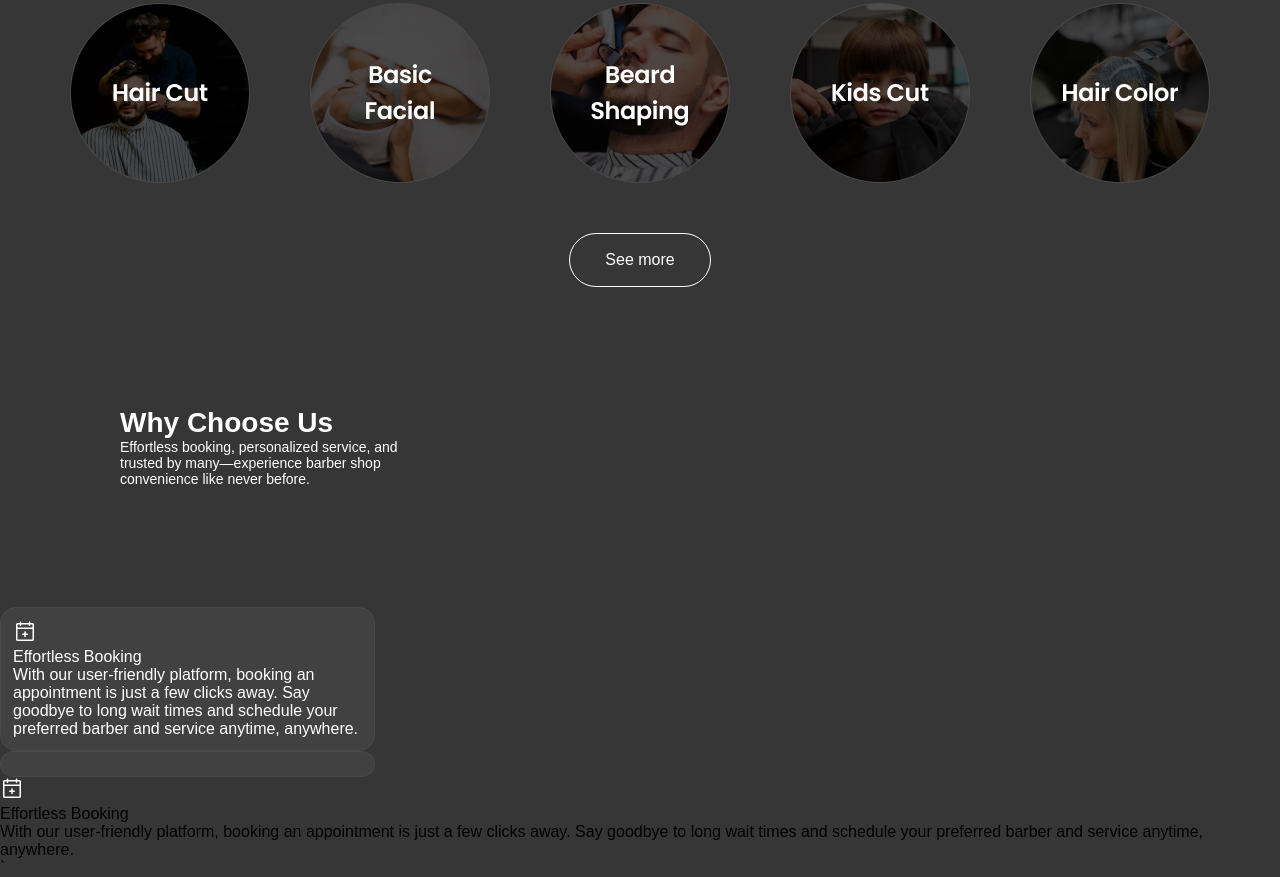
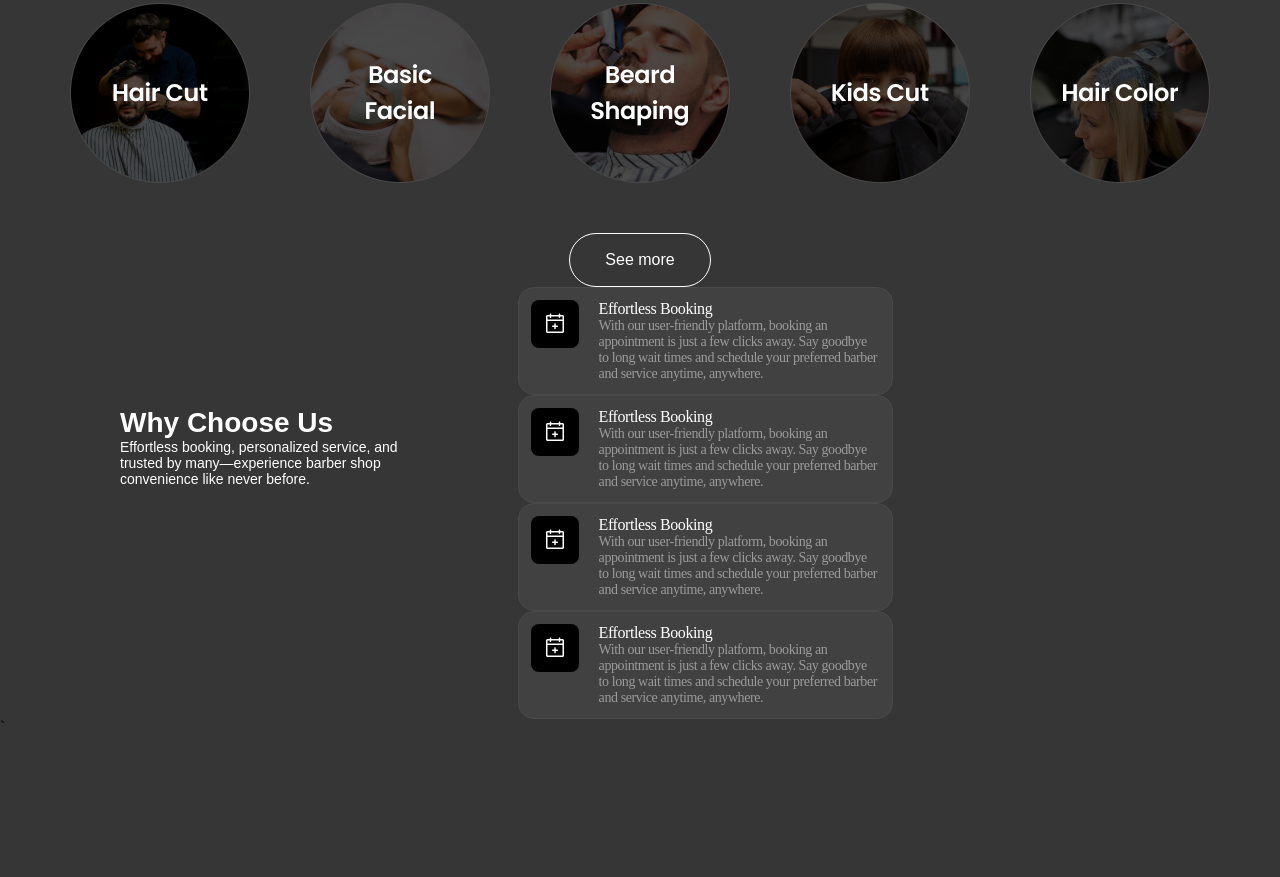
Before and after one commit to rishiyee/theCut, a plain HTML site: page index.html in a window 1280 px wide. Shown: the part 1085-1962 px from the top of the page. After the commit the page ends 1822 px from the top, so only its background shows below. Drawn offline with nearby package versions, Linux system fonts and the light colour scheme.

Commit message:
10-22-2024

```diff
--- a/index.html
+++ b/index.html
@@ -129,20 +129,50 @@
             <h3 id="whyChooseUs">Why Choose Us</h3>
             <p id="barberShopDescription">Effortless booking, personalized service, and <br> trusted by many—experience barber shop <br> convenience like never before.</p>
         </div>
+
+        <div class="cards">
+            <div class="why-cards">
+                <div class="icn"> <img src="Icons/CalendarPlus.png" alt=""></div>
+                <div class="txt">
+                    <div class="title-text">Effortless Booking</div>
+                    <div class="card-content">With our user-friendly platform, booking an appointment is just a few clicks away. Say goodbye to long wait times and schedule your preferred barber and service anytime, anywhere.</div>
+                </div>
+            </div>
+
+            <div class="why-cards">
+                <div class="icn"> <img src="Icons/CalendarPlus.png" alt=""></div>
+                <div class="txt">
+                    <div class="title-text">Effortless Booking</div>
+                    <div class="card-content">With our user-friendly platform, booking an appointment is just a few clicks away. Say goodbye to long wait times and schedule your preferred barber and service anytime, anywhere.</div>
+                </div>
+            </div>
+
+            <div class="why-cards">
+                <div class="icn"> <img src="Icons/CalendarPlus.png" alt=""></div>
+                <div class="txt">
+                    <div class="title-text">Effortless Booking</div>
+                    <div class="card-content">With our user-friendly platform, booking an appointment is just a few clicks away. Say goodbye to long wait times and schedule your preferred barber and service anytime, anywhere.</div>
+                </div>
+            </div>
+
+            <div class="why-cards">
+                <div class="icn"> <img src="Icons/CalendarPlus.png" alt=""></div>
+                <div class="txt">
+                    <div class="title-text">Effortless Booking</div>
+                    <div class="card-content">With our user-friendly platform, booking an appointment is just a few clicks away. Say goodbye to long wait times and schedule your preferred barber and service anytime, anywhere.</div>
+                </div>
+            </div>
+        </div>
+
+
+
+
     </div>
 
 
-    <div class="why-cards">
-        <div class="icn"> <img src="Icons/CalendarPlus.png" alt=""></div>
-        <div class="title-text">Effortless Booking</div>
-        <div class="paragraph">With our user-friendly platform, booking an appointment is just a few clicks away. Say goodbye to long wait times and schedule your preferred barber and service anytime, anywhere.</div>
-    </div>
 
-    <div class="why-cards"></div>
-        <div class="icn"> <img src="Icons/CalendarPlus.png" alt=""></div>
-        <div class="title-text">Effortless Booking</div>
-        <div class="paragraph">With our user-friendly platform, booking an appointment is just a few clicks away. Say goodbye to long wait times and schedule your preferred barber and service anytime, anywhere.</div>
-    </div>
+
+
 
 
 
--- a/styles.css
+++ b/styles.css
@@ -304,6 +304,8 @@ html, body {
 }
 
 .features {
+    display: flex;
+    flex-direction: row;
 
 }
 
@@ -330,6 +332,11 @@ html, body {
     background-color: rgba(228, 228, 228, 0.06);
     border-radius: 16px;
     border:1px solid #4A4A4A;
+    display: flex;
+    flex-direction: row;
+    gap: 20px;
+    height: fit-content;
+
 }
 
 .why-cards::before {
@@ -337,6 +344,35 @@ html, body {
 }
 
 .title-text {
+    color: #FFF;
+    font-feature-settings: 'liga' off, 'clig' off;
+    font-family: Poppins;
     font-size: 16px;
-    font-weight: 500px;
+    font-style: normal;
+    font-weight: 500;
+    line-height: normal;
+    letter-spacing: -0.41px;
 }
+
+.card-content {
+    color: #9B9B9B;
+    font-feature-settings: 'liga' off, 'clig' off;
+    font-family: Poppins;
+    font-size: 14px;
+    font-style: normal;
+    font-weight: 400;
+    line-height: normal;
+    letter-spacing: -0.41px;
+
+}
+
+
+.icn {
+    background-color: #000000;
+    padding: 12px;
+    border-radius: 8px;
+    height: fit-content;
+    display: flex;
+    align-items: center;
+    justify-content: center;
+}
```
Also changed, not shown: 1 other file.
